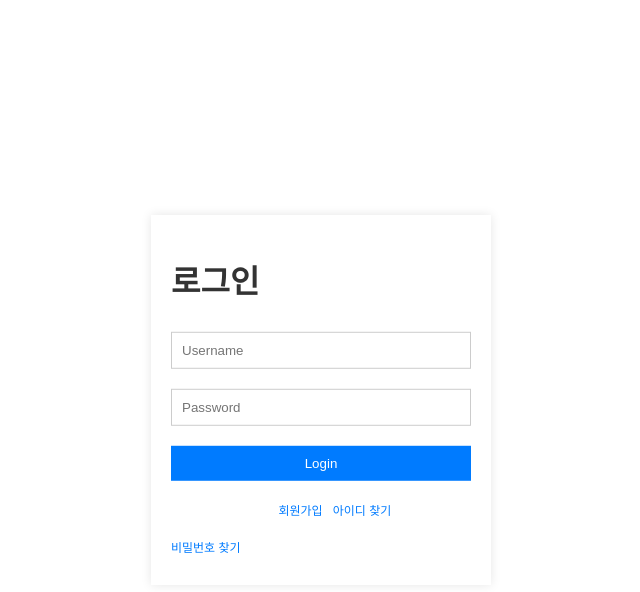
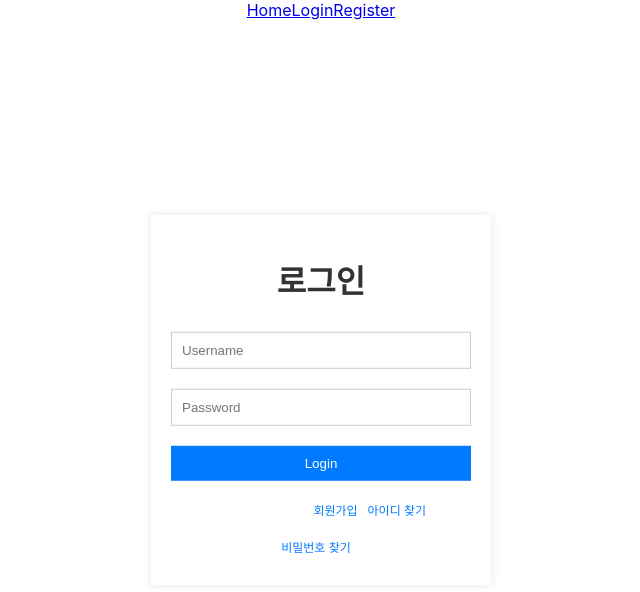
Before and after one commit to anc5557/Diary, a React (Create React App) app in the folder frontend/: page /auth/login in a window 1280 px wide. Shown: the top 592 px of the page, without its empty margins (319-959 px from the left). Built offline with nearby package versions, Linux system fonts and the light colour scheme.

Commit message:
fix front App, Login

```diff
--- a/frontend/src/App.js
+++ b/frontend/src/App.js
@@ -1,23 +1,33 @@
-// path: frontend/src/App.js
-import React from 'react';
+import { useState } from 'react';
 import { BrowserRouter as Router, Route, Routes } from 'react-router-dom';
+import Login from './Login';
 import Register from './Register';
-import Login from './Login';
-import UpdateProfile from './UpdateProfile';
-
-// 라우팅 설정
-// auth/register : 회원가입 페이지
-// auth/login : 로그인 페이지
-// auth/update-profile : 회원 정보 변경 페이지
+import NavBar from './NavBar';
+import About from './About';
+import Calendar from './Calendar';
+import MyInfo from './MyInfo';
+import './App.css';
 
 function App() {
+  // 로그인 상태 관리
+  const [isLoggedIn, setIsLoggedIn] = useState(false);
+
   return (
     <Router>
-      <Routes>
-        <Route path="/auth/register" element={<Register />} />
-        <Route path="/auth/login" element={<Login />} />
-        <Route path="/auth/update-profile" element={<UpdateProfile />} />
-      </Routes>
+      <div className="App">
+        <NavBar isLoggedIn={isLoggedIn} />
+        <Routes>
+          <Route path="/auth/login" element={<Login setIsLoggedIn={setIsLoggedIn} />} />
+          <Route path="/auth/register" element={<Register />} />
+          {isLoggedIn ? (
+            <Route path="/" element={<Calendar />} /> // 로그인 상태일 때는 Calendar 컴포넌트를 렌더
+          ) : (
+            <Route path="/" element={<About />} /> // 로그아웃 상태일 때는 About 컴포넌트를 렌더
+          )}
+          <Route path="/auth/me" element={<MyInfo />} />
+          {/* 다른 라우트들 추가 */}
+        </Routes>
+      </div>
     </Router>
   );
 }
--- a/frontend/src/Login.js
+++ b/frontend/src/Login.js
@@ -1,37 +1,42 @@
-// path : frontend/src/login.js
 import React, { useState } from 'react';
 import axios from 'axios';
-import './App.css';  // App.css import
+import './App.css';
+import { Link } from 'react-router-dom';  // 리액트 라우터의 Link 컴포넌트 추가
 
 function Login() {
   const [username, setUsername] = useState('');
   const [password, setPassword] = useState('');
+  const [error, setError] = useState(null);  // 에러 상태 추가
+  const [isLoading, setIsLoading] = useState(false); // 로딩 상태 추가
 
   const handleSubmit = async (e) => {
     e.preventDefault();
+    setIsLoading(true);
+    setError(null);
 
     try {
       const res = await axios.post('http://localhost:3001/auth/login', { username, password });
       localStorage.setItem('token', res.data.token);
       alert('Logged in successfully');
+      setIsLoading(false);
     } catch (err) {
-      alert(err.response.data);
+      setError(err.response.data);
+      setIsLoading(false);
     }
   };
 
   return (
     <div className="login-container">
       <h1 className="login-title">로그인</h1>
+      {error && <div className="error-message">{error}</div>} {/* 에러 메시지 출력 */}
       <form onSubmit={handleSubmit}>
         <input className="login-input" type="text" placeholder="Username" value={username} onChange={(e) => setUsername(e.target.value)} />
         <input className="login-input" type="password" placeholder="Password" value={password} onChange={(e) => setPassword(e.target.value)} />
-        <button className="login-button" type="submit">Login</button>
+        <button className="login-button" type="submit" disabled={isLoading}>Login</button> {/* 로딩 상태에 따라 버튼 비활성화 */}
       </form>
-
-      <a className="login-register-link" href="/auth/register">회원가입</a>
-      <a className="login-id-find-link" href="/auth/find-id">아이디 찾기</a>
-      <a className="login-forgot-password-link" href="/auth/forgot-password">비밀번호 찾기</a>
-
+      <Link className="login-register-link" to="/auth/register">회원가입</Link>
+      <Link className="login-id-find-link" to="/auth/find-id">아이디 찾기</Link>
+      <Link className="login-forgot-password-link" to="/auth/forgot-password">비밀번호 찾기</Link>
     </div>
   );
 }
```
